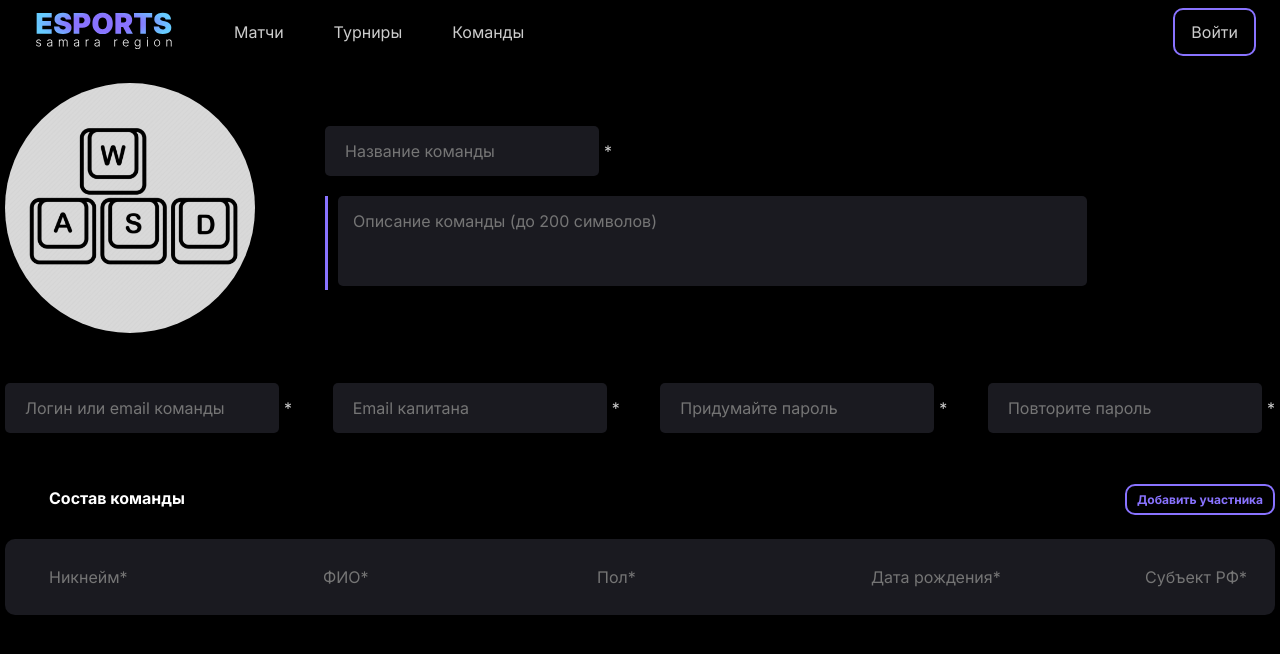
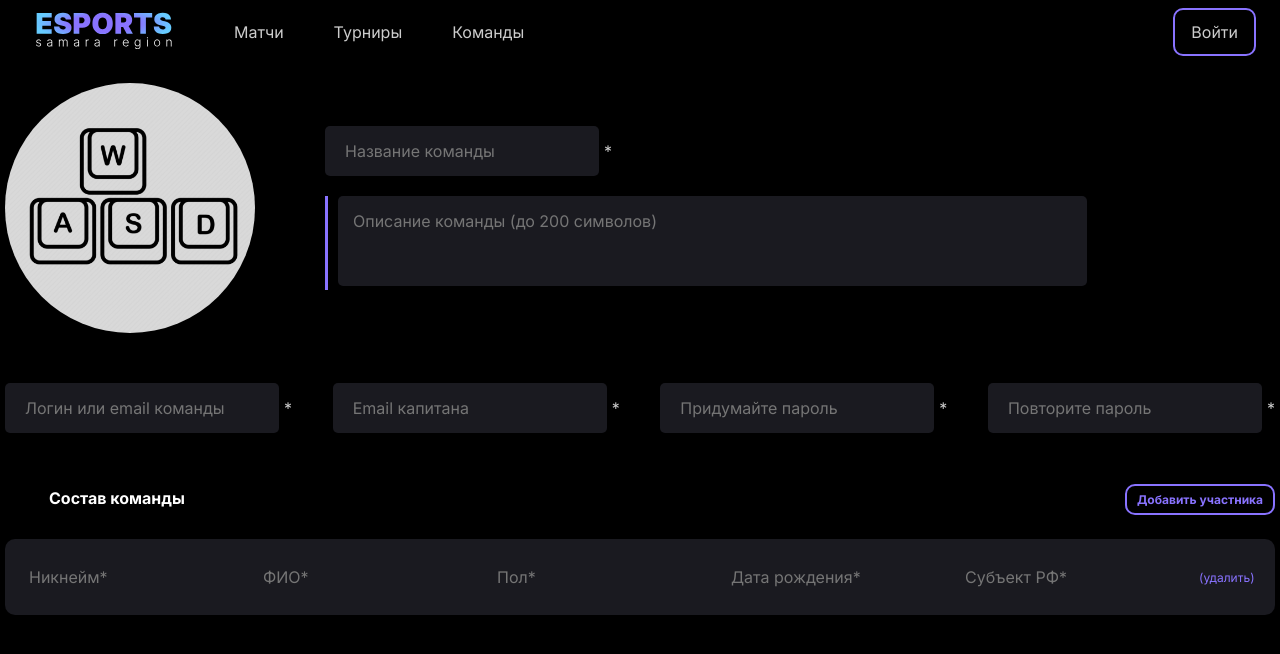
Before and after one commit to katyapank/cybersport_system, a Next.js app in the folder client/: page /register in a window 1280 px wide. Both pictures are taken after a click on the element "Добавить участника". Shown: the top 654 px of the page. Built offline with nearby package versions, Linux system fonts and the light colour scheme.

Commit message:
players table

```diff
--- a/client/src/app/(auth)/register/page.tsx
+++ b/client/src/app/(auth)/register/page.tsx
@@ -1,6 +1,6 @@
 "use client";
 
-import React from "react";
+import React, { useState } from "react";
 import styled from "styled-components";
 import Image from "next/image";
 
@@ -46,7 +46,27 @@ const Element = styled.div<{ color: string }>`
     align-items: center;
 `;
 
+interface Player {
+    nickname: string;
+    username: string;
+    sex: boolean;
+    bday: string;
+    subject: string;
+}
+
 export default function Home() {
+    const [players, setPlayers] = useState<Player[]>([]);
+    const handleAddPlayer = () => {
+        setPlayers([
+            ...players,
+            { nickname: "", username: "", sex: true, bday: "", subject: "" },
+        ]);
+    };
+    const handleDeletePlayer = (index: number) => {
+        let p = players;
+        p.splice(index, 1);
+        setPlayers(p);
+    };
     return (
         <Main>
             <Container>
@@ -214,6 +234,7 @@ export default function Home() {
                         <GridSectionH3>
                             Состав команды{" "}
                             <div
+                                onClick={handleAddPlayer}
                                 style={{
                                     width: "150px",
                                     color: "#8973FF",
@@ -229,14 +250,10 @@ export default function Home() {
                             </div>
                         </GridSectionH3>
                         <GridElements>
-                            {Array(1)
-                                .fill({})
-                                .map((_, index: number) => (
+                            {players.map((_, index: number) => (
                                 <Element
                                     key={index}
-                                        color={
-                                            index % 2 ? "#15151A" : "#1A1A20"
-                                        }
+                                    color={index % 2 ? "#15151A" : "#1A1A20"}
                                 >
                                     <input
                                         placeholder="Никнейм*"
@@ -244,7 +261,6 @@ export default function Home() {
                                         style={{
                                             borderRadius: 5,
                                             height: "50px",
-                                                padding: "20px",
                                         }}
                                     ></input>
                                     <input
@@ -253,7 +269,6 @@ export default function Home() {
                                         style={{
                                             borderRadius: 5,
                                             height: "50px",
-                                                padding: "20px",
                                         }}
                                     ></input>
                                     <input
@@ -262,7 +277,6 @@ export default function Home() {
                                         style={{
                                             borderRadius: 5,
                                             height: "50px",
-                                                padding: "20px",
                                         }}
                                     ></input>
                                     <input
@@ -271,7 +285,6 @@ export default function Home() {
                                         style={{
                                             borderRadius: 5,
                                             height: "50px",
-                                                padding: "20px",
                                         }}
                                     ></input>
                                     <input
@@ -280,9 +293,20 @@ export default function Home() {
                                         style={{
                                             borderRadius: 5,
                                             height: "50px",
-                                                padding: "20px",
                                         }}
                                     ></input>
+                                    <div
+                                        onClick={() =>
+                                            handleDeletePlayer(index)
+                                        }
+                                        style={{
+                                            color: "#8973FF",
+                                            cursor: "pointer",
+                                            textAlign: "center",
+                                        }}
+                                    >
+                                        <p>(удалить)</p>
+                                    </div>
                                 </Element>
                             ))}
                         </GridElements>
```
Lines whose indentation alone changed are shown as unchanged.
